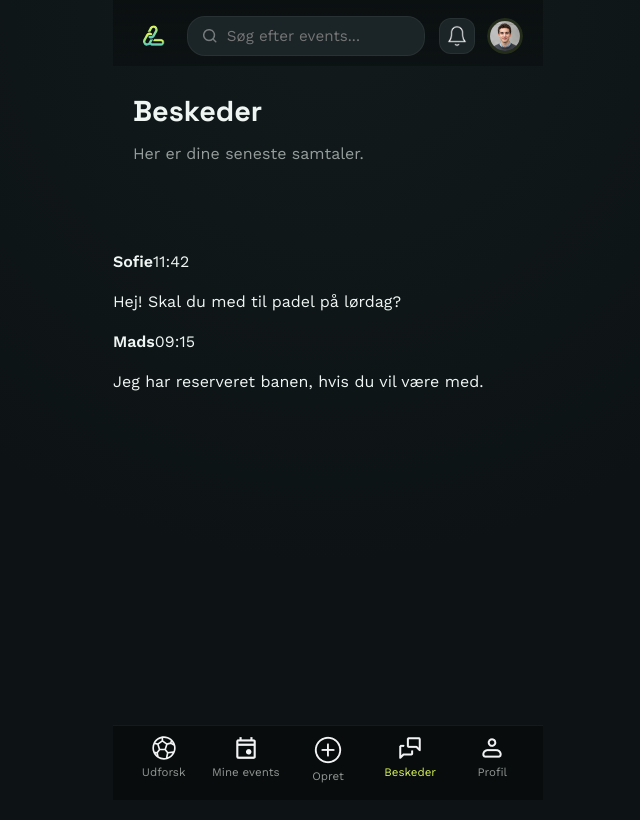
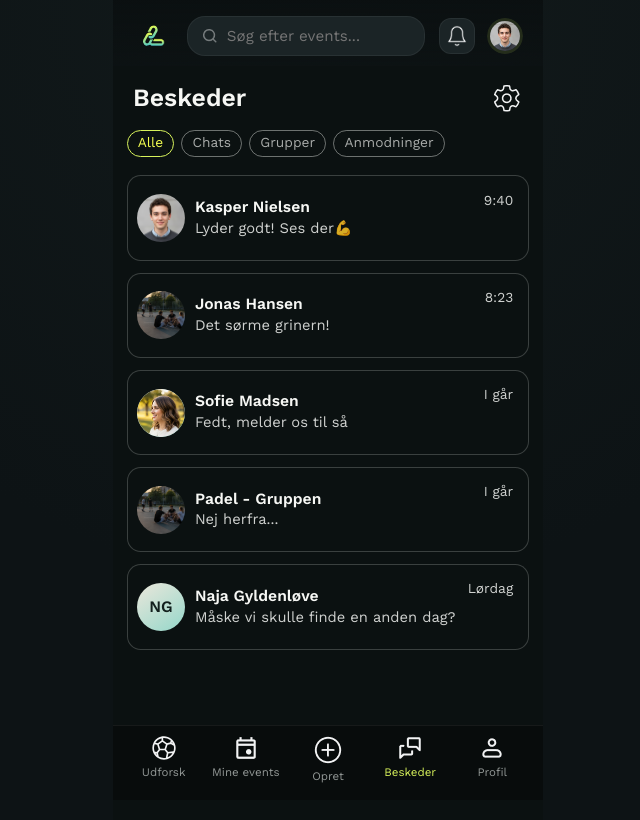
Before and after one commit to benjaminknudsen/web-app-lynk---den-rigtige, a React (Vite) app: page /beskeder in a window 1280 px wide. Shown: the top 820 px of the page, without its empty margins (312-952 px from the left). Built offline with nearby package versions, Linux system fonts and the light colour scheme; no server answers.

Commit message:
feat-beskeder

```diff
--- a/src/pages/MessagesPage.jsx
+++ b/src/pages/MessagesPage.jsx
@@ -1,34 +1,84 @@
+import settingsIcon from "../assets/indstillinger.png";
+import courtImg from "../assets/image 28.png";
+import profileImg from "../assets/profilbillede.png";
+import sofieImg from "../assets/sofieaarhus.png";
+
 export default function MessagesPage() {
-  const messages = [
+  const conversations = [
     {
       id: 1,
-      from: "Sofie",
-      text: "Hej! Skal du med til padel på lørdag?",
-      time: "11:42",
+      name: "Kasper Nielsen",
+      preview: "Lyder godt! Ses der💪",
+      time: "9:40",
+      image: profileImg,
     },
     {
       id: 2,
-      from: "Mads",
-      text: "Jeg har reserveret banen, hvis du vil være med.",
-      time: "09:15",
+      name: "Jonas Hansen",
+      preview: "Det sørme grinern!",
+      time: "8:23",
+      image: courtImg,
+    },
+    {
+      id: 3,
+      name: "Sofie Madsen",
+      preview: "Fedt, melder os til så",
+      time: "I går",
+      image: sofieImg,
+    },
+    {
+      id: 4,
+      name: "Padel - Gruppen",
+      preview: "Nej herfra...",
+      time: "I går",
+      image: courtImg,
+    },
+    {
+      id: 5,
+      name: "Naja Gyldenløve",
+      preview: "Måske vi skulle finde en anden dag?",
+      time: "Lørdag",
+      initials: "NG",
     },
   ];
+  const filters = ["Alle", "Chats", "Grupper", "Anmodninger"];
 
   return (
     <div className="messages-page">
-      <header className="page-header">
+      <header className="messages-heading">
         <h1>Beskeder</h1>
-        <p>Her er dine seneste samtaler.</p>
+        <button className="messages-settings" aria-label="Indstillinger">
+          <img src={settingsIcon} alt="" aria-hidden="true" />
+        </button>
       </header>
 
+      <div className="message-filters" aria-label="Filtrer beskeder">
+        {filters.map((filter) => (
+          <button
+            key={filter}
+            className={`message-filter${filter === "Alle" ? " active" : ""}`}
+            type="button"
+          >
+            {filter}
+          </button>
+        ))}
+      </div>
+
       <main className="messages-list">
-        {messages.map((message) => (
-          <article key={message.id} className="message-card">
-            <div className="message-meta">
-              <strong>{message.from}</strong>
-              <span>{message.time}</span>
+        {conversations.map((conversation) => (
+          <article key={conversation.id} className="message-card">
+            <div className="message-avatar" aria-hidden="true">
+              {conversation.image ? (
+                <img src={conversation.image} alt="" />
+              ) : (
+                <span>{conversation.initials}</span>
+              )}
             </div>
-            <p>{message.text}</p>
+            <div className="message-copy">
+              <h2>{conversation.name}</h2>
+              <p>{conversation.preview}</p>
+            </div>
+            <time>{conversation.time}</time>
           </article>
         ))}
       </main>
--- a/src/styles.css
+++ b/src/styles.css
@@ -1419,6 +1419,168 @@ main {
   padding-top: 4.5rem;
 }
 
+.messages-page {
+  min-height: 100vh;
+  padding: 1rem 0 5.9rem;
+  background: #0b1111;
+}
+
+.messages-heading {
+  display: flex;
+  align-items: center;
+  justify-content: space-between;
+  gap: 1rem;
+  padding: 0 1.25rem 0.95rem;
+}
+
+.messages-heading h1 {
+  margin: 0;
+  color: #f6f7f4;
+  font-size: 1.55rem;
+  font-weight: 600;
+  letter-spacing: 0;
+  line-height: 1;
+}
+
+.messages-settings {
+  width: 2rem;
+  height: 2rem;
+  display: grid;
+  place-items: center;
+  padding: 0;
+  border: 0;
+  background: transparent;
+  cursor: pointer;
+}
+
+.messages-settings img {
+  width: 1.7rem;
+  height: 1.7rem;
+  object-fit: contain;
+}
+
+.message-filters {
+  display: flex;
+  gap: 0.45rem;
+  overflow-x: auto;
+  scrollbar-width: none;
+  padding: 0 0.85rem 1.15rem;
+}
+
+.message-filters::-webkit-scrollbar {
+  display: none;
+}
+
+.message-filter {
+  flex: 0 0 auto;
+  min-height: 1.72rem;
+  padding: 0.19rem 0.63rem 0.24rem;
+  border: 1.3px solid rgba(246, 247, 244, 0.42);
+  border-radius: 999px;
+  background: transparent;
+  color: rgba(246, 247, 244, 0.67);
+  font-size: 0.86rem;
+  line-height: 1;
+  cursor: pointer;
+}
+
+.message-filter.active {
+  border-color: var(--accent);
+  color: #f4ff51;
+}
+
+.messages-list {
+  display: flex;
+  flex-direction: column;
+  gap: 0.72rem;
+  padding: 0 0.85rem 0;
+}
+
+.message-card {
+  min-height: 5.35rem;
+  display: grid;
+  grid-template-columns: 3.05rem minmax(0, 1fr) auto;
+  align-items: center;
+  gap: 0.58rem;
+  padding: 0.72rem 0.95rem 0.72rem 0.58rem;
+  border: 1.2px solid rgba(246, 247, 244, 0.2);
+  border-radius: 0.86rem;
+  background: #0b1111;
+}
+
+.message-avatar {
+  width: 3rem;
+  aspect-ratio: 1;
+  display: grid;
+  place-items: center;
+  overflow: hidden;
+  border-radius: 50%;
+  background: linear-gradient(145deg, #ebe7db 0%, #95d7ca 100%);
+  color: #13201e;
+  font-weight: 700;
+}
+
+.message-avatar img {
+  width: 100%;
+  height: 100%;
+  object-fit: cover;
+}
+
+.message-copy {
+  min-width: 0;
+}
+
+.message-copy h2 {
+  margin: 0 0 0.18rem;
+  color: #f6f7f4;
+  font-size: 0.98rem;
+  font-weight: 700;
+  line-height: 1.08;
+}
+
+.message-copy p {
+  margin: 0;
+  overflow: hidden;
+  color: rgba(246, 247, 244, 0.84);
+  font-size: 0.92rem;
+  font-weight: 400;
+  line-height: 1.24;
+  text-overflow: ellipsis;
+  white-space: nowrap;
+}
+
+.message-card time {
+  align-self: start;
+  padding-top: 0.35rem;
+  color: rgba(246, 247, 244, 0.84);
+  font-size: 0.86rem;
+  font-weight: 400;
+  line-height: 1;
+  white-space: nowrap;
+}
+
+@media (max-width: 380px) {
+  .message-card {
+    grid-template-columns: 2.76rem minmax(0, 1fr) auto;
+    gap: 0.5rem;
+    padding-right: 0.75rem;
+  }
+
+  .message-avatar {
+    width: 2.72rem;
+  }
+
+  .message-copy h2,
+  .message-copy p {
+    font-size: 0.82rem;
+  }
+
+  .message-card time,
+  .message-filter {
+    font-size: 0.76rem;
+  }
+}
+
 .nav-item {
   background: transparent;
   border: none;
```
